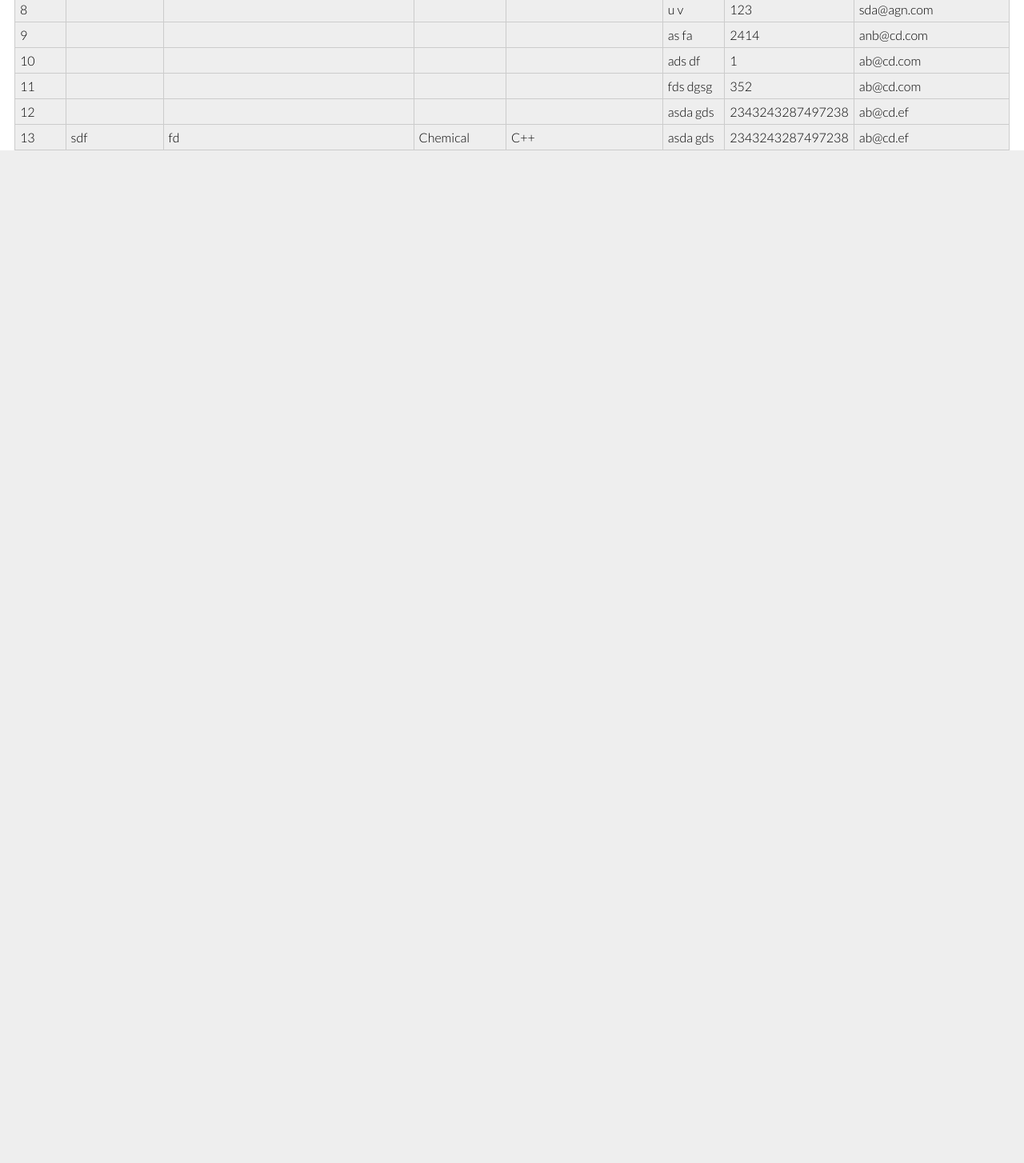
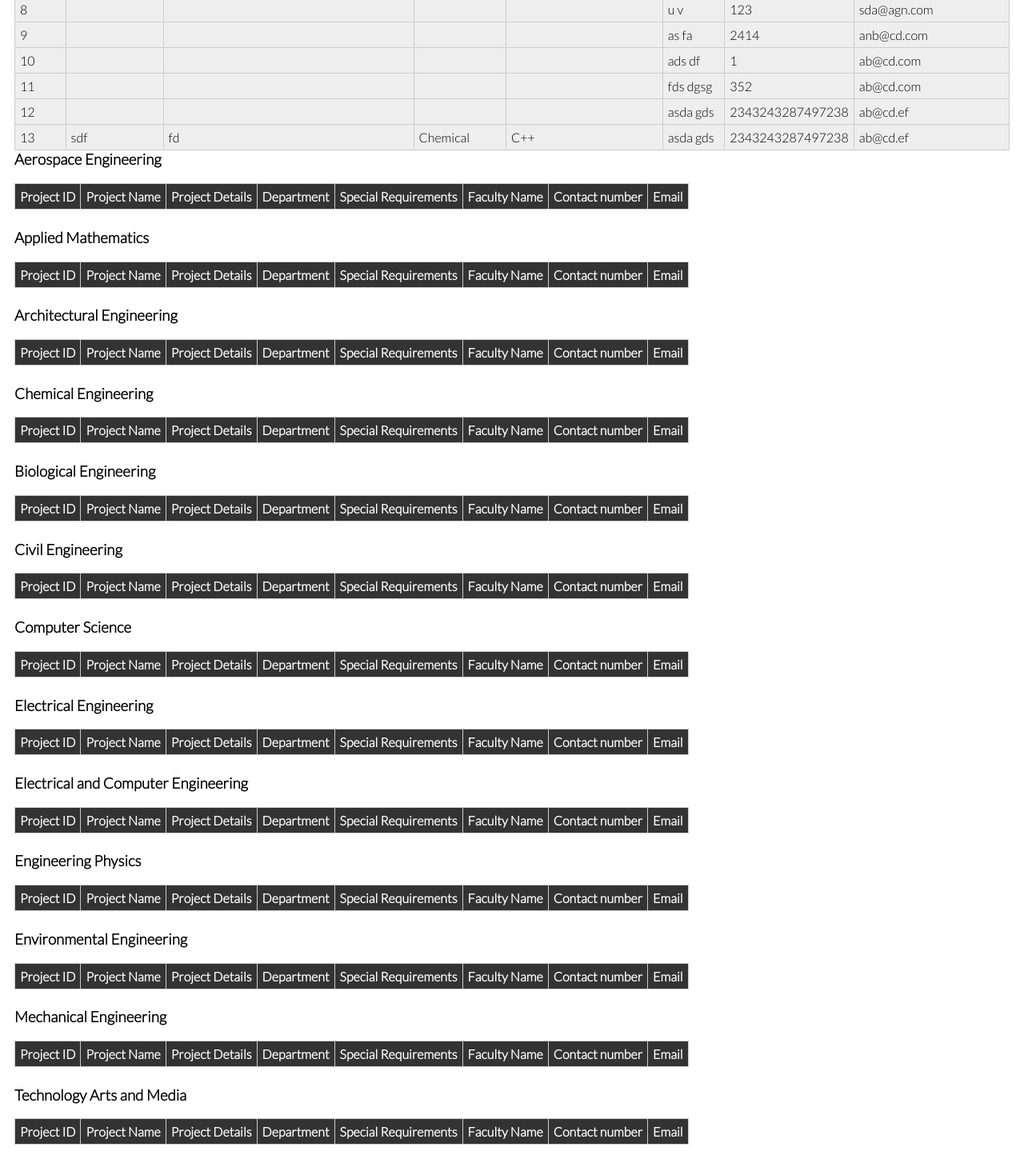
Before and after one commit to vipragupta/Software-Project, a Django app: page /viewprojects in a window 1280 px wide. Shown: the part 1793-3247 px from the top of the page at 80% size. Before the commit the page ends 1981 px from the top, so only its background shows below. Run offline with Django 3.2, Linux system fonts and the light colour scheme; a user stored in the database is signed in; data comes from the database, SQL or seed files in the repository; lists and menus that the app fills with data are empty; some libraries are stand-ins or nearby versions.

Commit message:
Added dynamic table generation proto for departments

```diff
--- a/Software-Project/personal/templates/personal/viewprojects.html
+++ b/Software-Project/personal/templates/personal/viewprojects.html
@@ -72,6 +72,31 @@
 			</tbody>
 		</table>
 
+		<br/>
+		{% for n in dep_grp %}
+		<div id="{{n}}">
+		<h3>{{n.1}}</h3>
+		<table id="myTable" class="tablesorter" border="0" cellpadding="0" cellspacing="1">
+			<thead>
+				<tr>
+					<th>Project ID</th>
+					<th>Project Name</th>
+					<th>Project Details</th>
+					<th>Department</th>
+					<th>Special Requirements</th>
+                    <th>Faculty Name</th>
+					<th>Contact number</th>
+					<th>Email</th>
+				</tr>
+			</thead>
+			<tbody>
+
+			</tbody>
+		</table>
+		</div>
+		<br/><br/>
+		{% endfor %}
+
 	<script>
 	function myFunction() {
 		var x = document.getElementById("myTopnav");
--- a/Software-Project/personal/views.py
+++ b/Software-Project/personal/views.py
@@ -43,19 +43,20 @@ def viewprojects(request):
 
 	dep_grp = {}
 	for dep in DEP:
-		all_projs = list( ProjectModel.objects.filter(PF_Department = dep) )
+		all_projs = list( ProjectModel.objects.filter(PF_Department = dep[0]) )
 		projects = []
 		for proj in all_projs:
-		     add = []
-		     add.append(i.Id)
-		     add.append(i.Appr_Title)
-		     add.append(i.Appr_Details)
-		     add.append(i.Appr_Departments)
-		     add.append(i.Appr_Special_Requirements)
-		     add.append(i.PF_First_Name + "\n" + i.PF_Last_Name)
-		     add.append(i.PF_Contact_Number)
-		     add.append(i.PF_Email)
-		     projects.append(add)
+
+			add = []
+			add.append(i.Id)
+			add.append(i.Appr_Title)
+			add.append(i.Appr_Details)
+			add.append(i.Appr_Departments)
+			add.append(i.Appr_Special_Requirements)
+			add.append(i.PF_First_Name + "\n" + i.PF_Last_Name)
+			add.append(i.PF_Contact_Number)
+			add.append(i.PF_Email)
+			projects.append(add)
 		dep_grp[dep] = projects
 	context["dep_grp"] = dep_grp
 	return render(request, 'personal/viewprojects.html', context)
```
